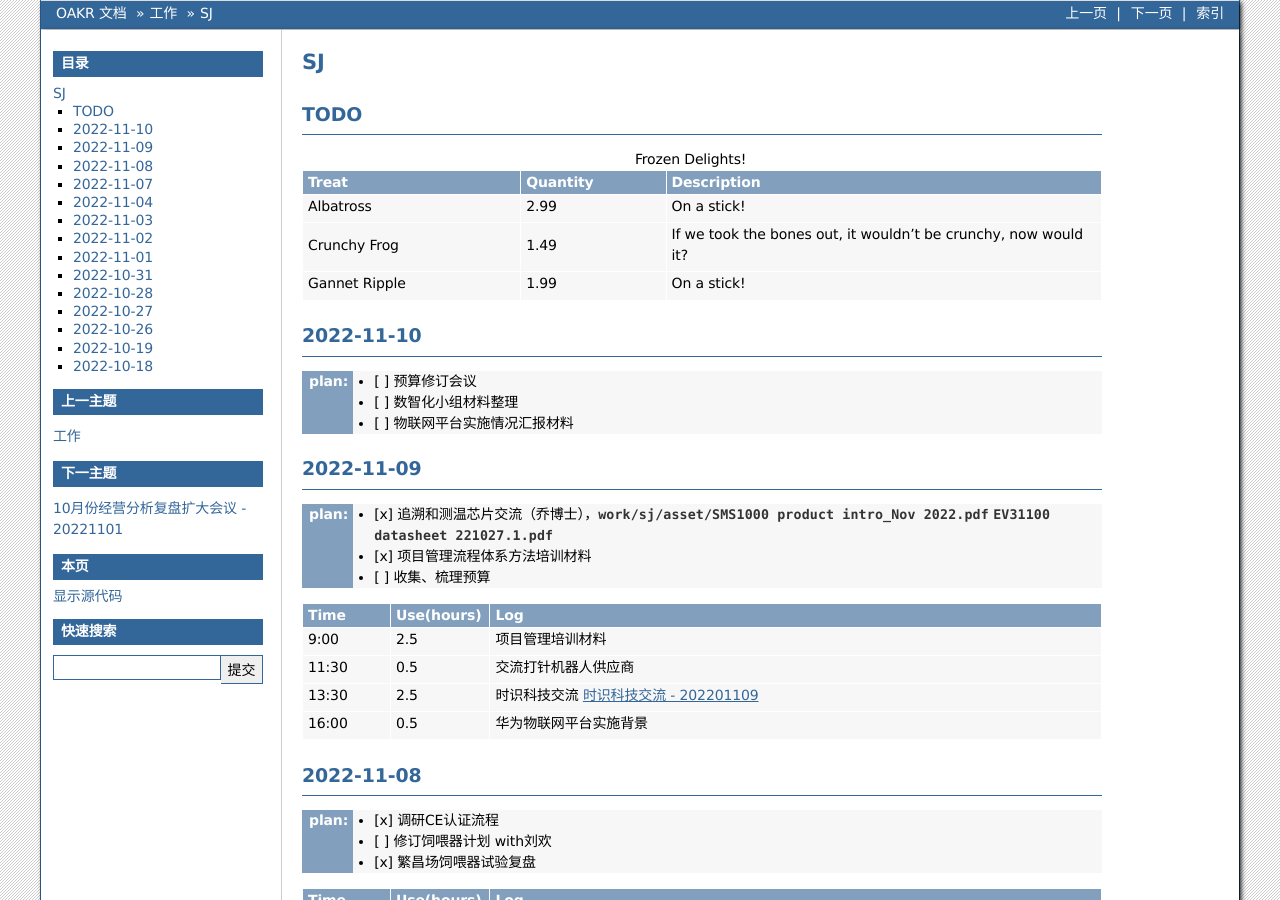
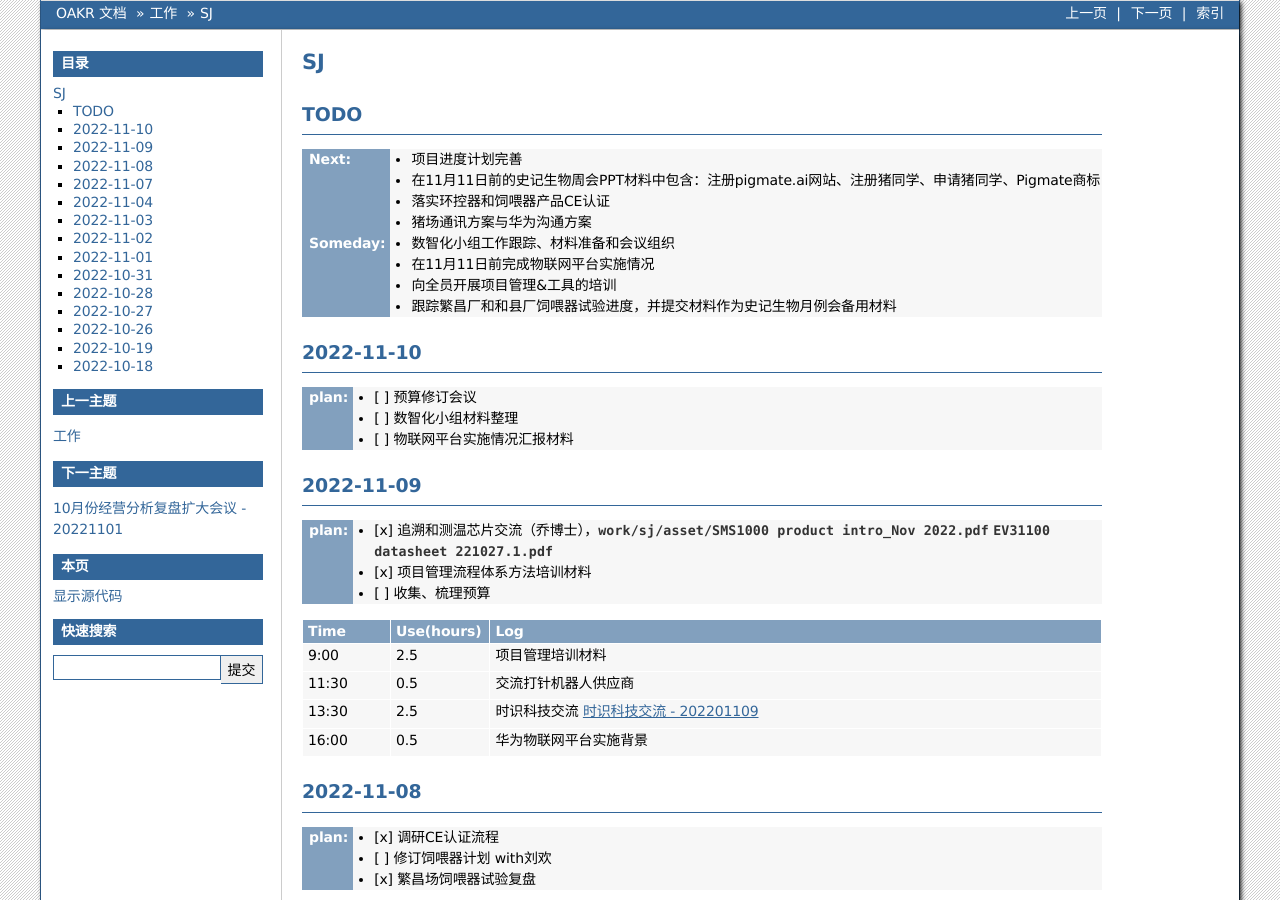
Before and after one commit to cruiurc/cruiurc.github.io, a Sphinx documentation site: the page built from source/work/sj/sj.rst, in a window 1280 px wide and 900 px high. Built offline with Sphinx 7.4.7, drawn with Linux system fonts in a browser that asks for light colours.

Commit message:
20221109 work

```diff
--- a/source/work/sj/sj.rst
+++ b/source/work/sj/sj.rst
@@ -2,39 +2,17 @@ SJ
 ===
 TODO
 -----
-.. list-table:: Frozen Delights!
-    :widths: 15 10 30
-    :header-rows: 1
+:Next:
+   - 项目进度计划完善
+   - 在11月11日前的史记生物周会PPT材料中包含：注册pigmate.ai网站、注册猪同学、申请猪同学、Pigmate商标
+   - 落实环控器和饲喂器产品CE认证
+   - 猪场通讯方案与华为沟通方案
 
-    * - Treat
-      - Quantity
-      - Description
-    * - Albatross
-      - 2.99
-      - On a stick!
-    * - Crunchy Frog
-      - 1.49
-      - If we took the bones out, it wouldn't be
-        crunchy, now would it?
-    * - Gannet Ripple
-      - 1.99
-      - On a stick!
-
-
-.. list-table::
-   :widths: 50 50
-   :header-rows: 1
-
-   * - Next
-     - 项目进度计划完善
-     - 数智化小组工作跟踪、材料准备和会议组织
-     - 在11月11日前的史记生物周会PPT材料中包含：注册pigmate.ai网站、注册猪同学、申请猪同学、Pigmate商标
-     - 在11月11日前完成物联网平台实施情况
-   * - Someday
-     - 落实环控器和饲喂器产品CE认证
-     - 向全员开展项目管理&工具的培训
-     - 猪场通讯方案与华为沟通方案
-     - 跟踪繁昌厂和和县厂饲喂器试验进度，并提交材料作为史记生物月例会备用材料
+:Someday:
+   - 数智化小组工作跟踪、材料准备和会议组织
+   - 在11月11日前完成物联网平台实施情况
+   - 向全员开展项目管理&工具的培训
+   - 跟踪繁昌厂和和县厂饲喂器试验进度，并提交材料作为史记生物月例会备用材料
 
 2022-11-10
 -----------
```
